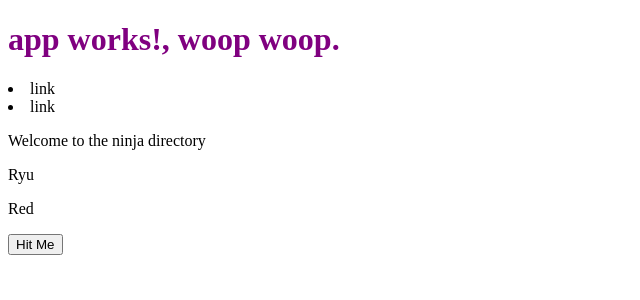
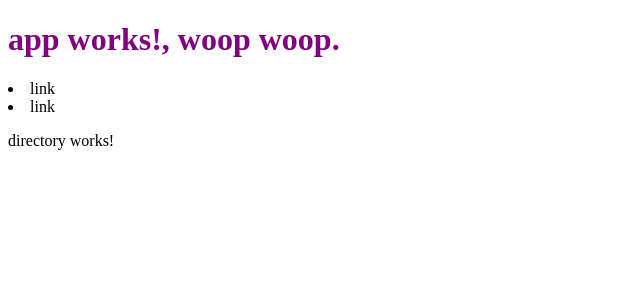
Before and after one commit to KhalilMinalang/ninja-directory, an Angular app: page /directory in a window 1280 px wide. Shown: the top 300 px of the page, without its empty margins (0-640 px from the left). Built offline with nearby package versions, Linux system fonts and the light colour scheme.

Commit message:
COMPLETED Angular 2 Tutorial #16 - Routing

```diff
--- a/src/app/app.component.html
+++ b/src/app/app.component.html
@@ -33,11 +33,14 @@
 
   <!-- Custom property binding -->
   <!-- Custom Event Binding -->
-  <app-home
+  <!-- <app-home
     [ninja]="ninja"
     (onYell)="yell($event)"
   >
     hello there!
-  </app-home>
+  </app-home> -->
+
+  <router-outlet></router-outlet>
+
 
 </section>
--- a/src/app/app.component.ts
+++ b/src/app/app.component.ts
@@ -1,4 +1,6 @@
 import { Component } from '@angular/core';
+
+// import { ROUTER_ }
 
 // IMPORT
 // in ver 14.1.1+ this will throw error
--- /dev/null
+++ b/src/app/app.routes.ts
@@ -0,0 +1,22 @@
+import { DirectoryComponent } from "./directory/directory.component";
+import { HomeComponent } from "./home/home.component";
+// import { provideRoutes } from "@angular/router";
+
+// routing
+export const APP_ROUTES = [
+
+  {
+    path: 'directory',
+    component: DirectoryComponent
+  },
+
+  {
+    path: '',
+    component: HomeComponent
+  }
+
+];
+
+export const APP_ROUTES_PROVIDER = [
+  // provideRouter(APP_ROUTES),
+];
--- /dev/null
+++ b/src/app/directory/directory.component.html
@@ -0,0 +1 @@
+<p>directory works!</p>
--- /dev/null
+++ b/src/app/directory/directory.component.ts
@@ -0,0 +1,15 @@
+import { Component, OnInit } from '@angular/core';
+
+@Component({
+  selector: 'app-directory',
+  templateUrl: './directory.component.html',
+  styleUrls: ['./directory.component.css']
+})
+export class DirectoryComponent implements OnInit {
+
+  constructor() { }
+
+  ngOnInit(): void {
+  }
+
+}
```
Also changed, not shown: src/app/app.module.ts (+13 -2 lines), src/app/directory/directory.component.css (added).
